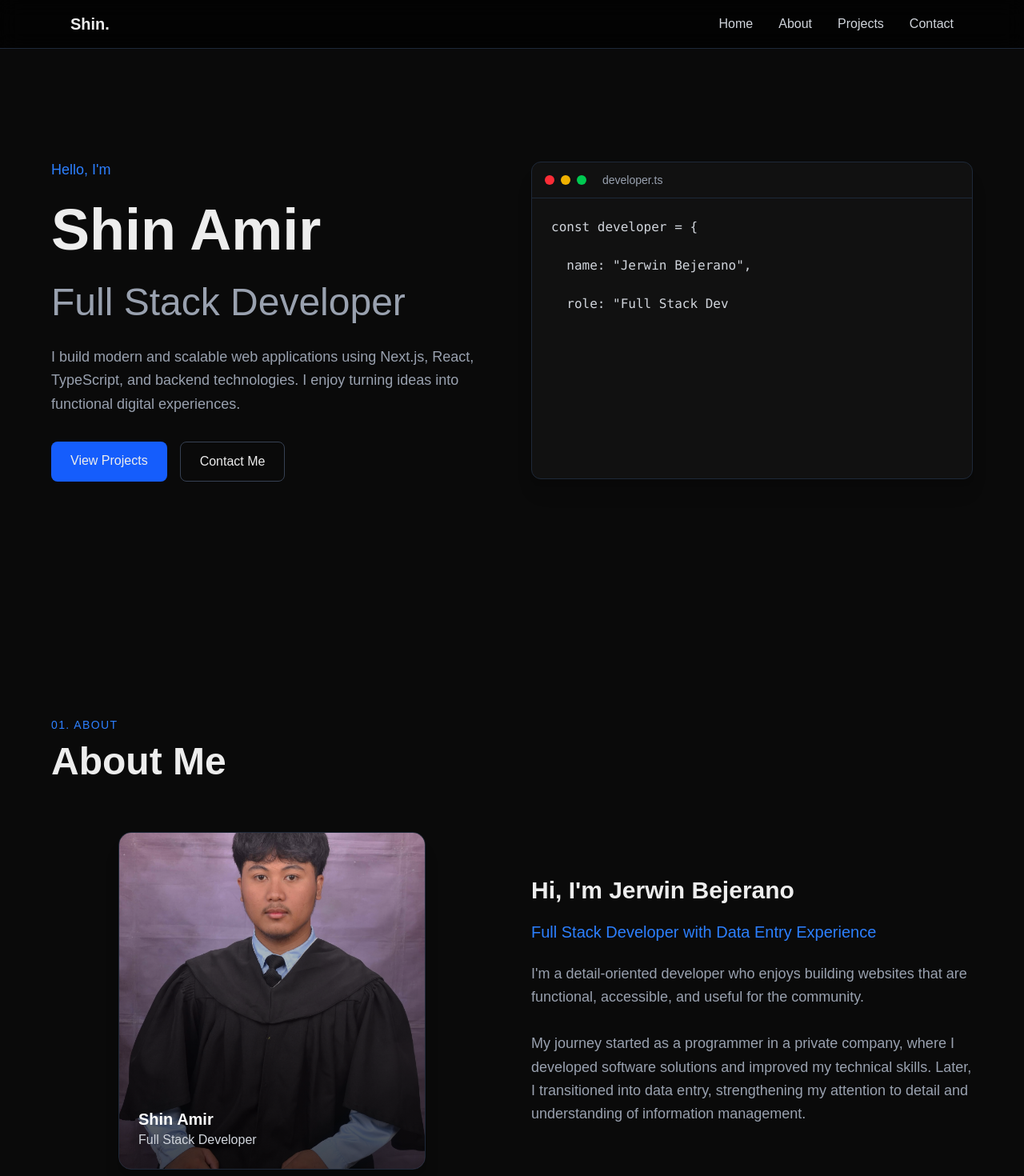
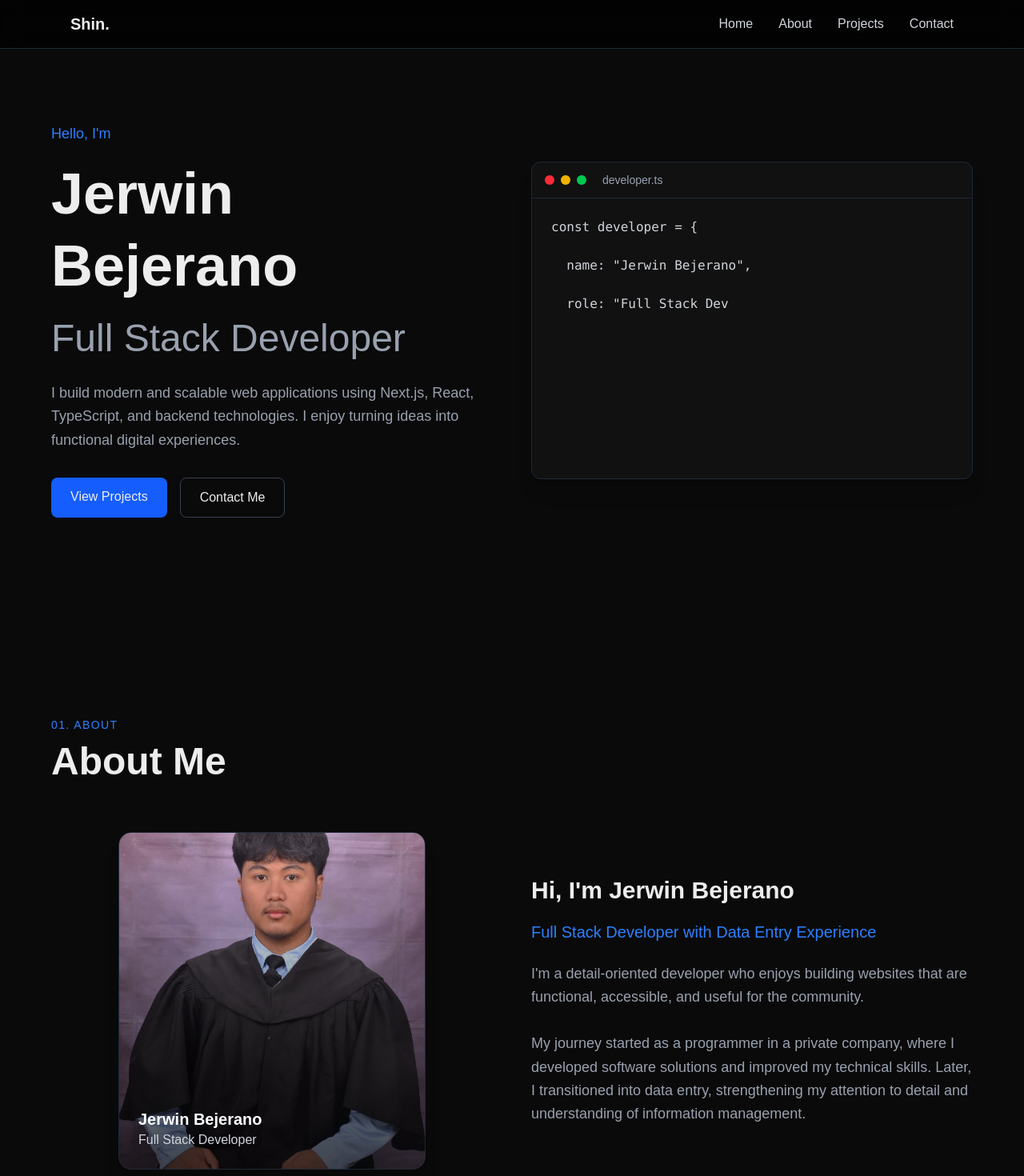
Before and after one commit to fushigurolex/myport, a Next.js app: page / in a window 1280 px wide. Shown: the top 1470 px of the page at 80% size. Built offline with nearby package versions, Linux system fonts and the light colour scheme.

Commit message:
last change for this night

```diff
--- a/components/Hero.tsx
+++ b/components/Hero.tsx
@@ -40,7 +40,7 @@ export default function Hero() {
               leading-tight
             "
           >
-            Shin Amir
+            Jerwin Bejerano
           </h1>
           <h2
             className="
--- a/components/ProfileCard.tsx
+++ b/components/ProfileCard.tsx
@@ -54,7 +54,7 @@ export default function ProfileCard() {
           "
         >
           <p className="text-white text-xl font-bold">
-            Shin Amir
+            Jerwin Bejerano
           </p>
 
           <p className="text-gray-300">
```
